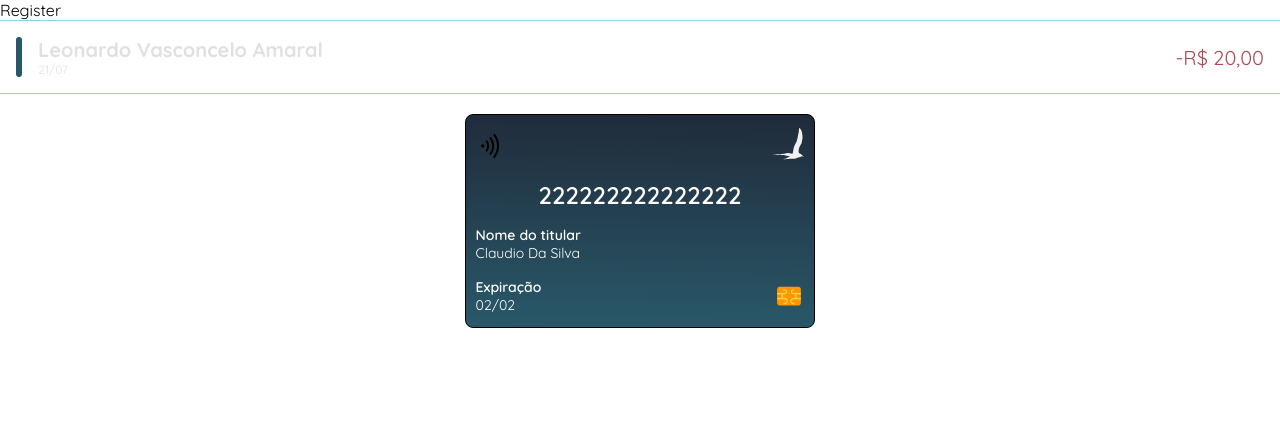
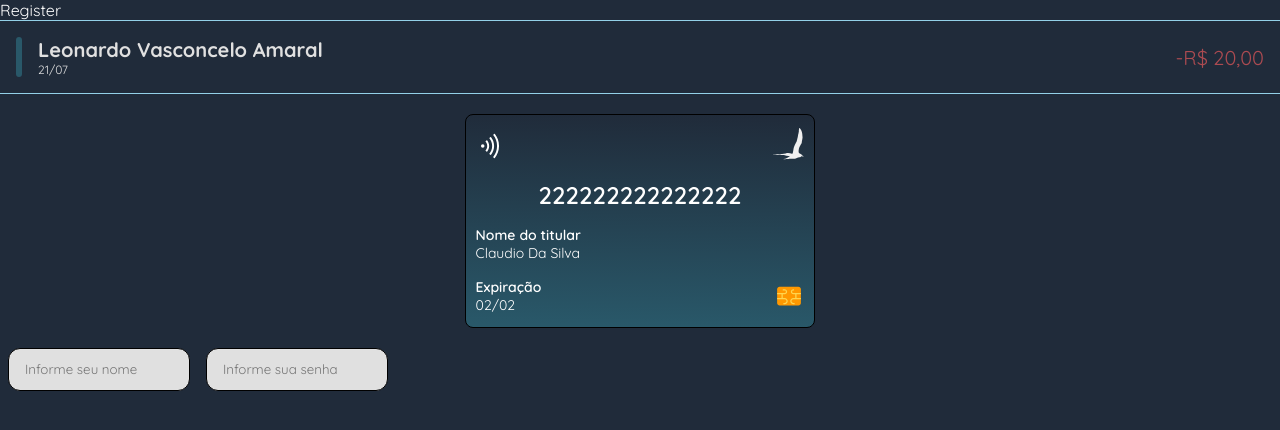
Before and after one commit to Viilih/Seas-react, a React (Create React App) app: page /register in a window 1280 px wide. Shown: the top 430 px of the page. Built offline with nearby package versions, Linux system fonts and the light colour scheme.

Commit message:
adicionado: componente para inputs

```diff
--- a/src/App.tsx
+++ b/src/App.tsx
@@ -1,10 +1,14 @@
-import React from "react";
+import { useState } from "react";
 import "./global.scss";
 import Router from "./route";
 import Transaction from "./components/Transaction/Transaction";
 import Card from "./components/Card/Card";
+import Inputs from "./components/InputComponents/Inputs";
 
 function App() {
+    const [userName, setUserName] = useState("");
+    const [userPassword, setuserPassword] = useState("");
+
     return (
         <>
             <Router />
@@ -21,6 +25,23 @@ function App() {
                 holderName="Claudio Da silva"
                 expiration="02/02"
             />
+
+            <Inputs
+                inputType="text"
+                placeholderText="Informe seu nome"
+                isRequired
+                inputName="name"
+                valueInput={userName}
+                handleChange={(currentValue) => setUserName(currentValue)}
+            />
+            <Inputs
+                inputType="password"
+                placeholderText="Informe sua senha"
+                isRequired
+                inputName="name"
+                valueInput={userPassword}
+                handleChange={(currentValue) => setuserPassword(currentValue)}
+            />
         </>
     );
 }
--- /dev/null
+++ b/src/components/InputComponents/Inputs.module.scss
@@ -0,0 +1,14 @@
+input {
+    border: 1px solid black;
+    margin: 20px auto;
+    padding: 0.8rem 1rem;
+    border-radius: 12px;
+    background-color: var(--common-text);
+    margin: auto 8px; //provisório para teste
+}
+
+input:focus {
+    border: none;
+    outline: none;
+    outline: 3px solid var(--dark-blue-highlight);
+}
--- /dev/null
+++ b/src/components/InputComponents/Inputs.tsx
@@ -0,0 +1,33 @@
+import styles from "./Inputs.module.scss";
+
+interface IinputsProps {
+    inputName: string;
+    inputType: string;
+    placeholderText: string;
+    isRequired: boolean;
+    valueInput: string;
+    handleChange: (currentValue: string) => void;
+}
+
+const Inputs = ({
+    inputName,
+    inputType = "text",
+    placeholderText,
+    isRequired = true,
+    valueInput,
+    handleChange,
+}: IinputsProps) => {
+    return (
+        <input
+            className={styles.inputsDefaultStyle}
+            name={inputName}
+            type={inputType}
+            placeholder={placeholderText}
+            required={isRequired}
+            value={valueInput}
+            onChange={(e) => handleChange(e.target.value)}
+        />
+    );
+};
+
+export default Inputs;
--- a/src/global.scss
+++ b/src/global.scss
@@ -20,3 +20,8 @@
     text-decoration: none;
     font-family: "Quicksand", sans-serif;
 }
+
+body {
+    background-color: var(--light-background);
+    color: var(--highlighted-text);
+}
```
